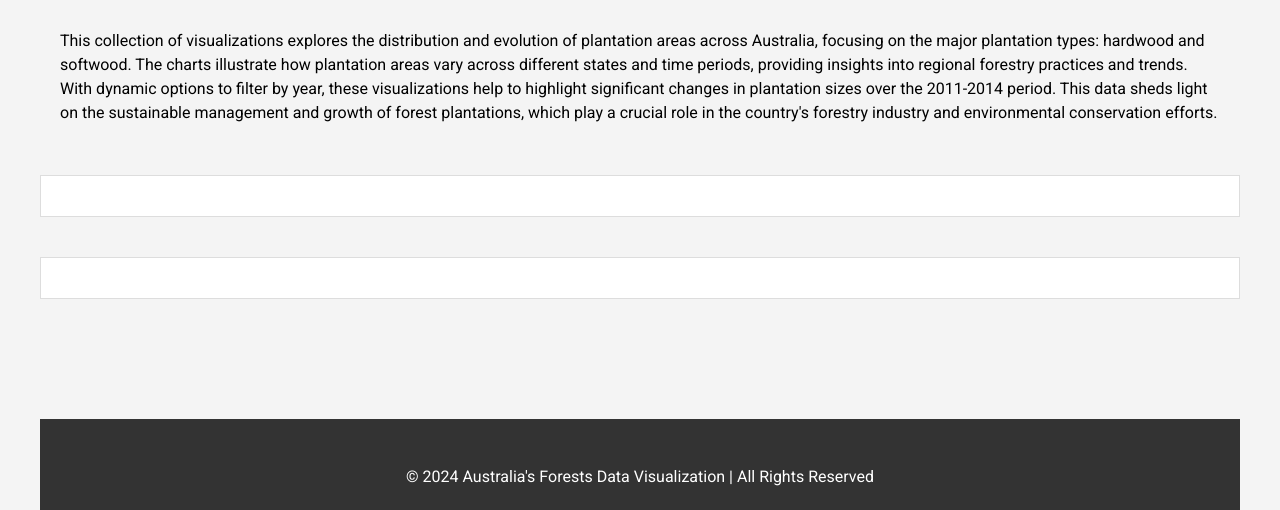
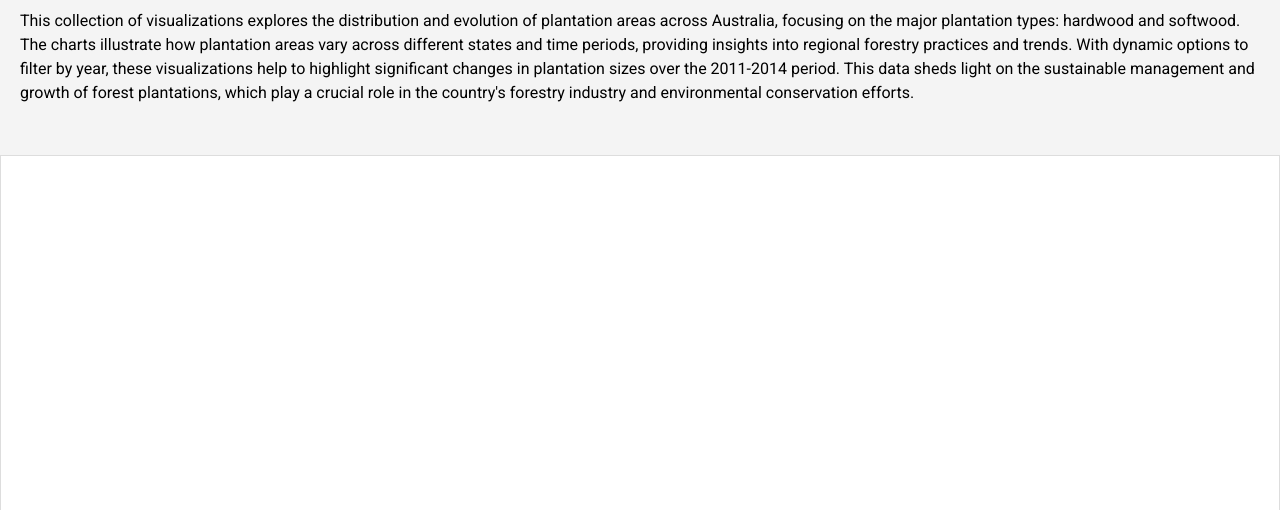
Before and after one commit to komalgx/Data-Vis-2, a plain HTML site: page index.html in a window 1280 px wide. Shown: the part 290-800 px from the top of the page. Drawn offline with Linux system fonts and the light colour scheme; a script that the page names is missing; a web font is replaced by a local one.

Commit message:
Update index.html

```diff
--- a/index.html
+++ b/index.html
@@ -20,7 +20,7 @@
   <link href="https://fonts.googleapis.com/css2?family=Salsa&display=swap" rel="stylesheet">
   <link href="https://fonts.googleapis.com/css2?family=Roboto:wght@400;700&display=swap" rel="stylesheet">
 
-  <!-- Adding CSS for layout, header, footer, and padding -->
+  <!-- Adding CSS for full-height sections -->
   <style>
     body {
       font-family: 'Roboto', sans-serif;
@@ -29,26 +29,28 @@
       overflow-x: hidden; /* Prevent horizontal scrolling */
     }
 
-    /* Container to set the maximum width for all content */
-    .container {
-      max-width: 1200px; /* Set a maximum width for larger screens */
-      margin: 0 auto; /* Center the container */
-      padding: 20px; /* General padding for the container */
+    /* Full-screen sections for each visualization */
+    .section {
+      height: 100vh; /* 100% of the viewport height */
+      display: flex;
+      align-items: center;
+      justify-content: center;
+      padding: 20px;
+      box-sizing: border-box;
     }
 
     /* Header and Footer styles */
     .header, .footer {
-      background-color: #333; /* Dark background for contrast */
-      color: white;          /* White text for visibility */
+      background-color: #333;
+      color: white;
       padding: 20px;
       text-align: center;
     }
 
     .footer {
-      margin-top: 40px; /* Extra spacing before footer */
+      margin-top: 40px;
     }
 
-    /* Content styling */
     h1 {
       padding: 20px 0;
       font-family: 'Salsa', cursive;
@@ -62,17 +64,8 @@
       line-height: 1.5;
     }
 
-    /* Visualizations styling */
-    #vis1, #vis2, #vis3, #vis4 {
-      padding: 20px 0;
-    }
-
-    /* Media query to adjust padding for smaller devices */
+    /* Adjustments for smaller screens */
     @media (max-width: 600px) {
-      .container {
-        padding: 10px; /* Less padding on smaller screens */
-      }
-
       h1 {
         font-size: 1.5em;
       }
@@ -85,8 +78,6 @@
 </head>
 <body>
 
-  <div class="container">
-    <!-- Header Section -->
   <div class="header">
     <h2>AUSTRALIA'S FOREST DATA VISUALIZATION</h2>
     <p>Exploring the Data Behind the Forests</p>
@@ -96,16 +87,14 @@
 
   <p>This collection of visualizations explores the distribution and evolution of plantation areas across Australia, focusing on the major plantation types: hardwood and softwood. The charts illustrate how plantation areas vary across different states and time periods, providing insights into regional forestry practices and trends. With dynamic options to filter by year, these visualizations help to highlight significant changes in plantation sizes over the 2011-2014 period. This data sheds light on the sustainable management and growth of forest plantations, which play a crucial role in the country's forestry industry and environmental conservation efforts.</p>
 
-    <!-- Containers for visualizations -->
-    <div id="vis1"></div>
-    <div id="vis2"></div>
-    <div id="vis3"></div>
-    <div id="vis4"></div>
+  <!-- Full-height container for each visualization -->
+  <div class="section" id="vis1"></div>
+  <div class="section" id="vis2"></div>
+  <div class="section" id="vis3"></div>
+  <div class="section" id="vis4"></div>
 
-    <!-- Footer Section -->
   <div class="footer">
     <p>&copy; 2024 Australia's Forests Data Visualization | All Rights Reserved</p>
-    </div>
   </div>
 
   <!-- Embedding the Vega-Lite visualizations -->
```
Lines whose indentation alone changed are shown as unchanged.
